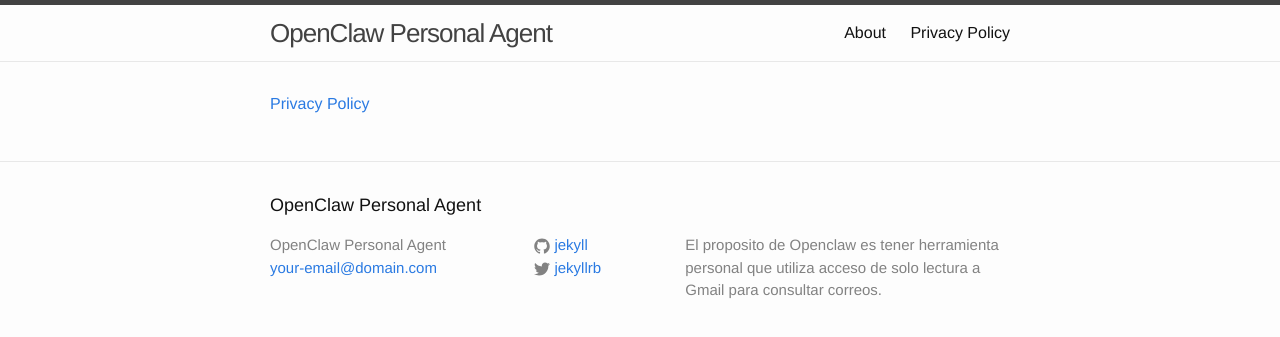
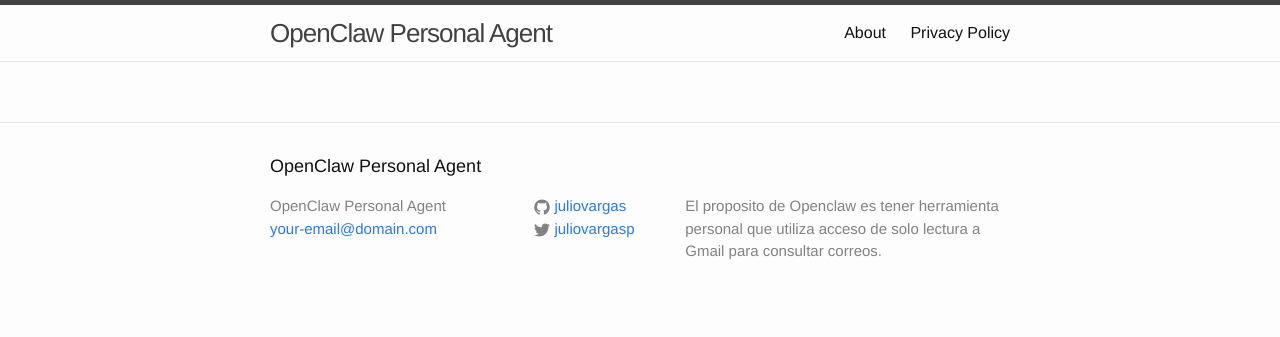
Before and after one commit to juliovargas/juliovargas.github.io, a Jekyll site: the page built from index.html, in a window 1280 px wide. Shown: the top 337 px of the page. Built offline with Jekyll 4.4.1, drawn with Linux system fonts in a browser that asks for light colours.

Commit message:
Update social links and simplify home page

```diff
--- a/_config.yml
+++ b/_config.yml
@@ -13,8 +13,8 @@ description: > # this means to ignore newlines until "baseurl:"
   de solo lectura a Gmail para consultar correos.
 baseurl: "" # the subpath of your site, e.g. /blog
 url: "http://yourdomain.com" # the base hostname & protocol for your site
-twitter_username: jekyllrb
-github_username:  jekyll
+twitter_username: juliovargasp
+github_username:  juliovargas
 
 # Build settings
 markdown: kramdown
--- a/index.html
+++ b/index.html
@@ -1,9 +1,3 @@
 ---
 layout: default
 ---
-
-<div class="home">
-
-  <p><a href="{{ "/privacy.html" | prepend: site.baseurl }}">Privacy Policy</a></p>
-
-</div>
```
